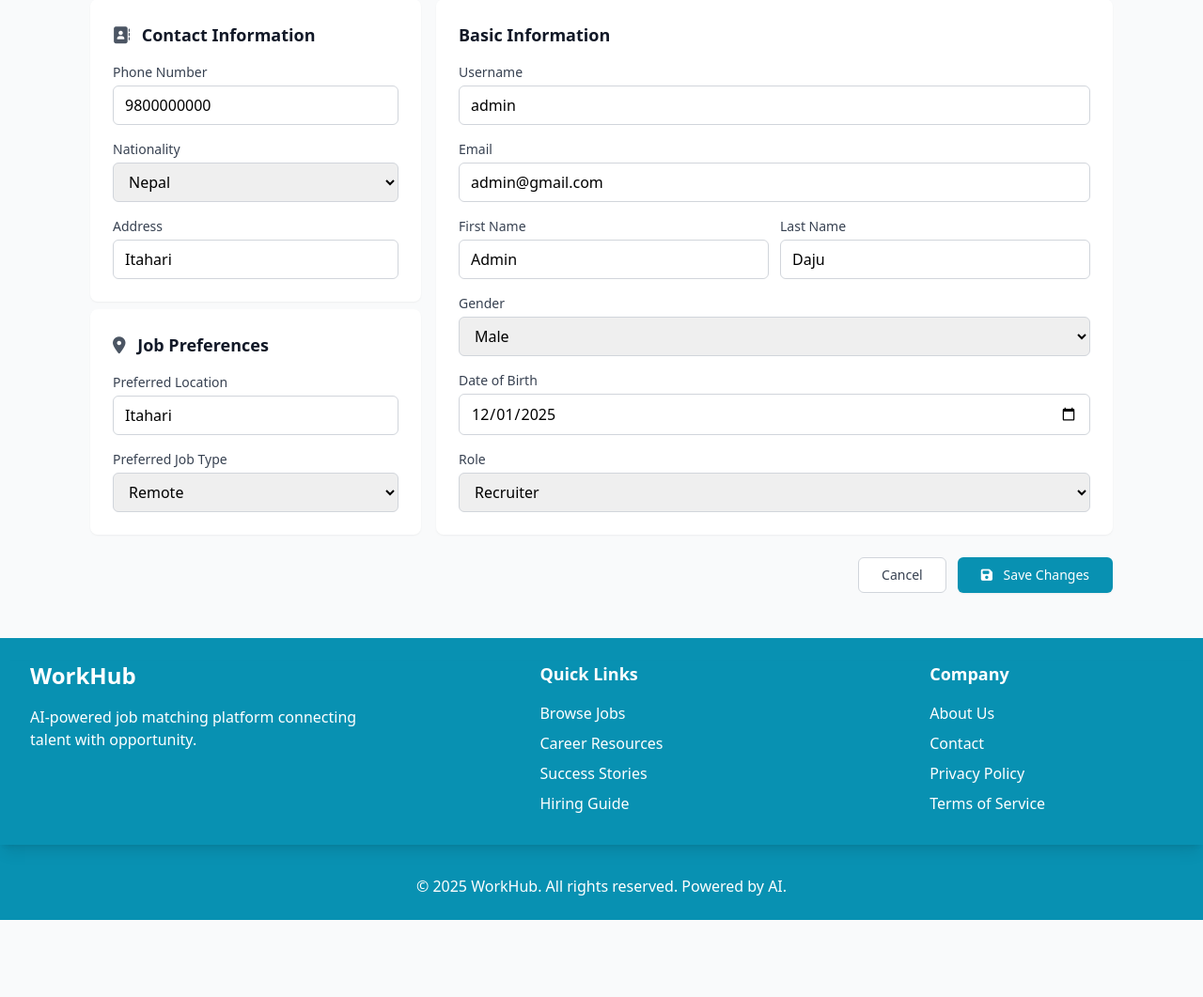
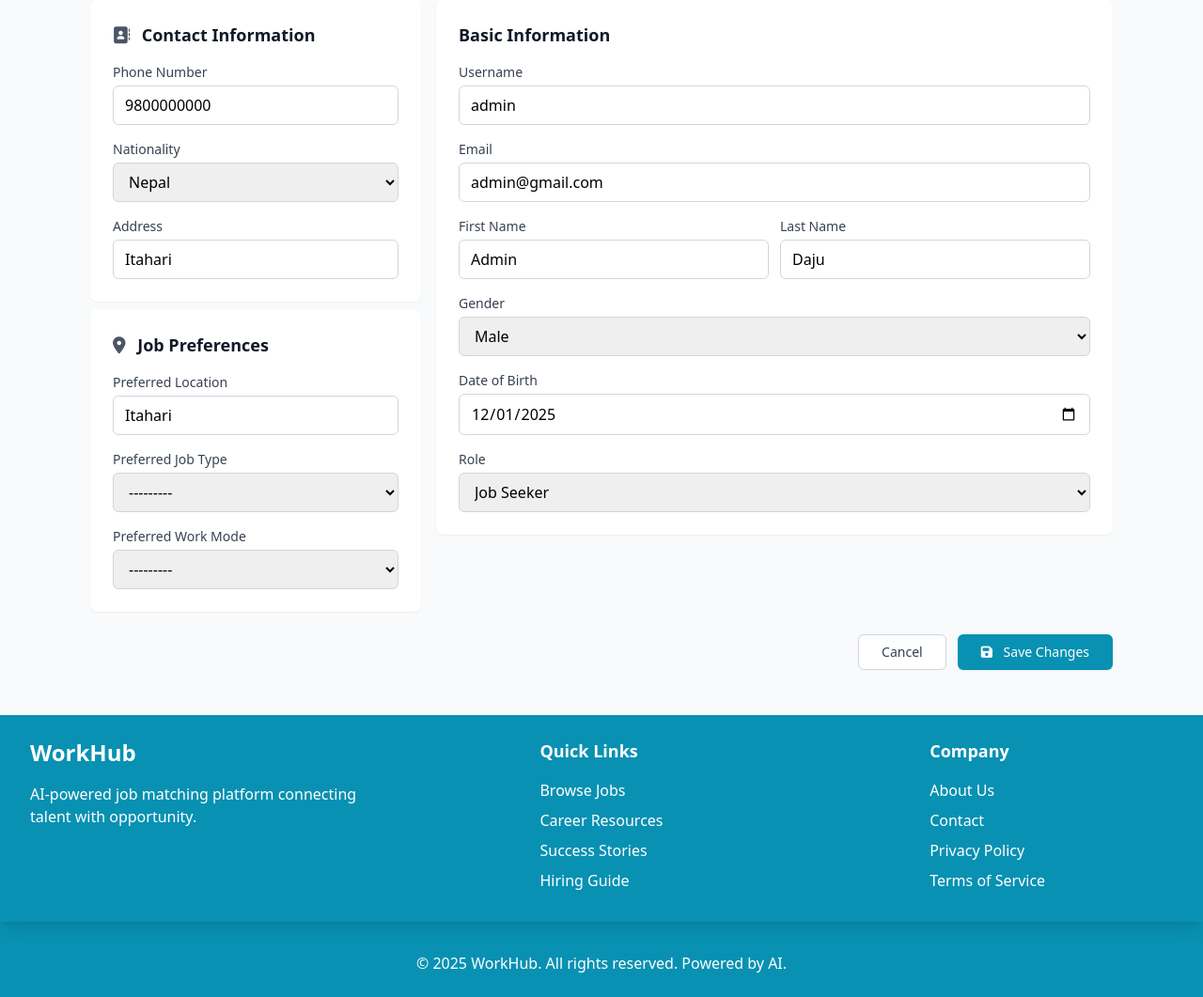
Before and after one commit to SumaniqueCode/WorkHub, a Django app: page /user/profile/edit/ in a window 1280 px wide. Shown: the part 519-1580 px from the top of the page at 94% size. Before the commit the page ends 1498 px from the top, so only its background shows below. Run offline with Django 5.2, Linux system fonts and the light colour scheme; a user stored in the database is signed in; data comes from the database, SQL or seed files in the repository; some libraries are stand-ins or nearby versions.

Commit message:
Implemented model changed in update

```diff
--- a/templates/pages/users/profile_update.html
+++ b/templates/pages/users/profile_update.html
@@ -105,13 +105,28 @@
                   Type</label>
                 <select name="preferred_job_type" id="id_preferred_job_type"
                   class="w-full px-3 py-2 border border-gray-300 rounded-md focus:outline-none focus:ring-2 focus:ring-cyan-500 focus:border-transparent">
-                  <option value="Remote">Remote</option>
-                  <option value="On-Site">On-Site</option>
-                  <option value="Hybrid">Hybrid</option>
-                  <option value="No Preferences">No Preferences</option>
+                  <option value="">---------</option>
+                  <option value="Full Time" {% if profile.preferred_job_type == "Full Time" %}selected{% endif %}>Full Time</option>
+                  <option value="Part Time" {% if profile.preferred_job_type == "Part Time" %}selected{% endif %}>Part Time</option>
+                  <option value="Contract" {% if profile.preferred_job_type == "Contract" %}selected{% endif %}>Contract</option>
+                  <option value="Internship" {% if profile.preferred_job_type == "Internship" %}selected{% endif %}>Internship</option>
                 </select>
                 {% if profile_form.errors.preferred_job_type %}
                 <div class="{{ error_classes }}">{{ profile_form.errors.preferred_job_type }}</div>
+                {% endif %}
+              </div>
+              <div class="mt-4">
+                <label for="id_preferred_work_mode" class="block text-sm font-medium text-gray-700 mb-1">Preferred Work
+                  Mode</label>
+                <select name="preferred_work_mode" id="id_preferred_work_mode"
+                  class="w-full px-3 py-2 border border-gray-300 rounded-md focus:outline-none focus:ring-2 focus:ring-cyan-500 focus:border-transparent">
+                  <option value="">---------</option>
+                  <option value="On-site" {% if profile.preferred_work_mode == "On-site" %}selected{% endif %}>On-site</option>
+                  <option value="Remote" {% if profile.preferred_work_mode == "Remote" %}selected{% endif %}>Remote</option>
+                  <option value="Hybrid" {% if profile.preferred_work_mode == "Hybrid" %}selected{% endif %}>Hybrid</option>
+                </select>
+                {% if profile_form.errors.preferred_work_mode %}
+                <div class="{{ error_classes }}">{{ profile_form.errors.preferred_work_mode }}</div>
                 {% endif %}
               </div>
           </div>
@@ -178,8 +193,8 @@
                 <label for="id_role" class="block text-sm font-medium text-gray-700 mb-1">Role</label>
                 <select name="role" id="id_role"
                   class="w-full px-3 py-2 border border-gray-300 rounded-md focus:outline-none focus:ring-2 focus:ring-cyan-500 focus:border-transparent">
-                  <option value="jobseeker" {% if profile.role == "jobseeker" %}selected{% endif %}>Job Seeker</option>
-                  <option value="recruiter" {% if profile.role == "recruiter" %}selected{% endif %}>Recruiter</option>
+                  <option value="Job Seeker" {% if profile.role == "Job Seeker" %}selected{% endif %}>Job Seeker</option>
+                  <option value="Recruiter" {% if profile.role == "Recruiter" %}selected{% endif %}>Recruiter</option>
                 </select>
               </div>
             </div>
```
